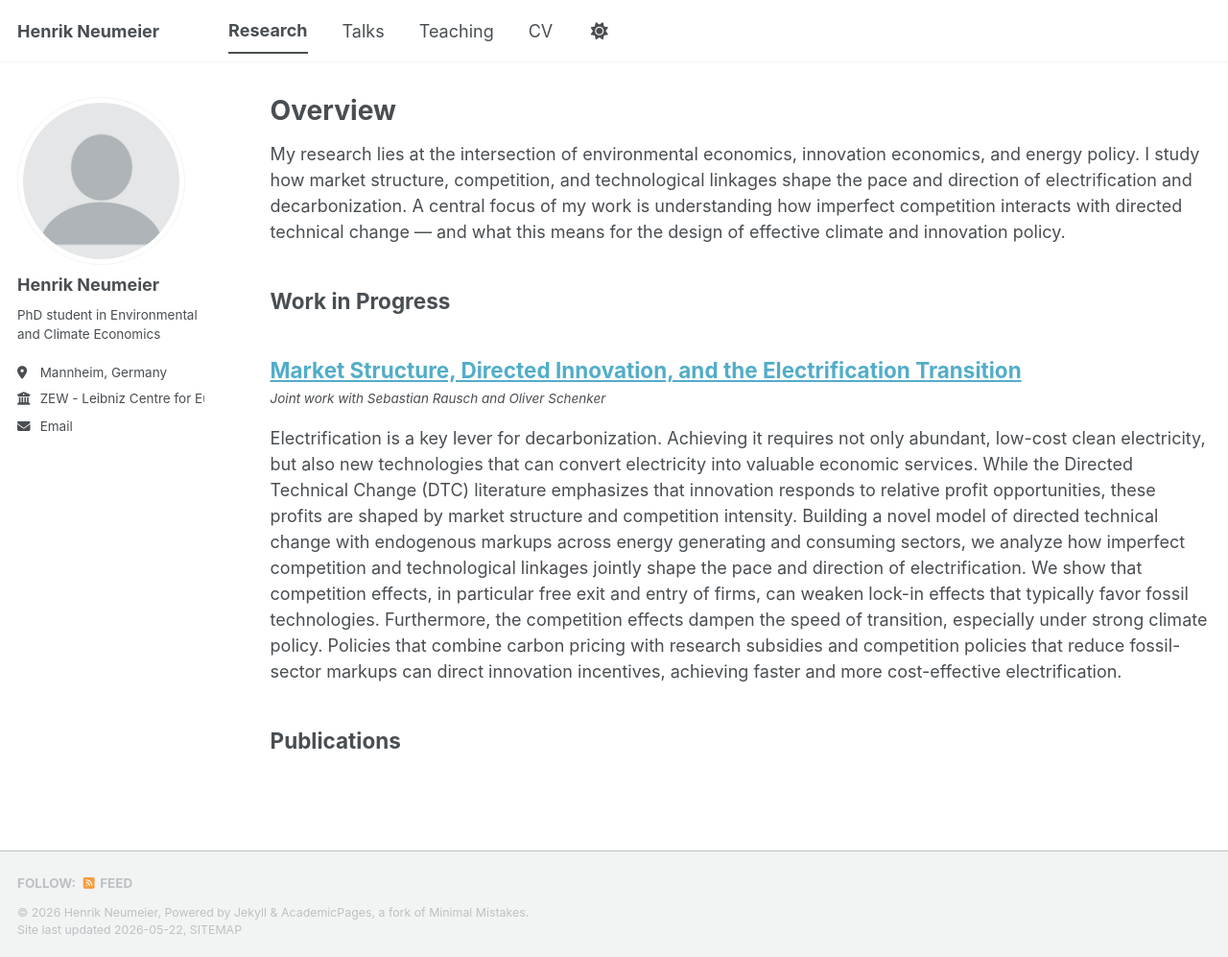
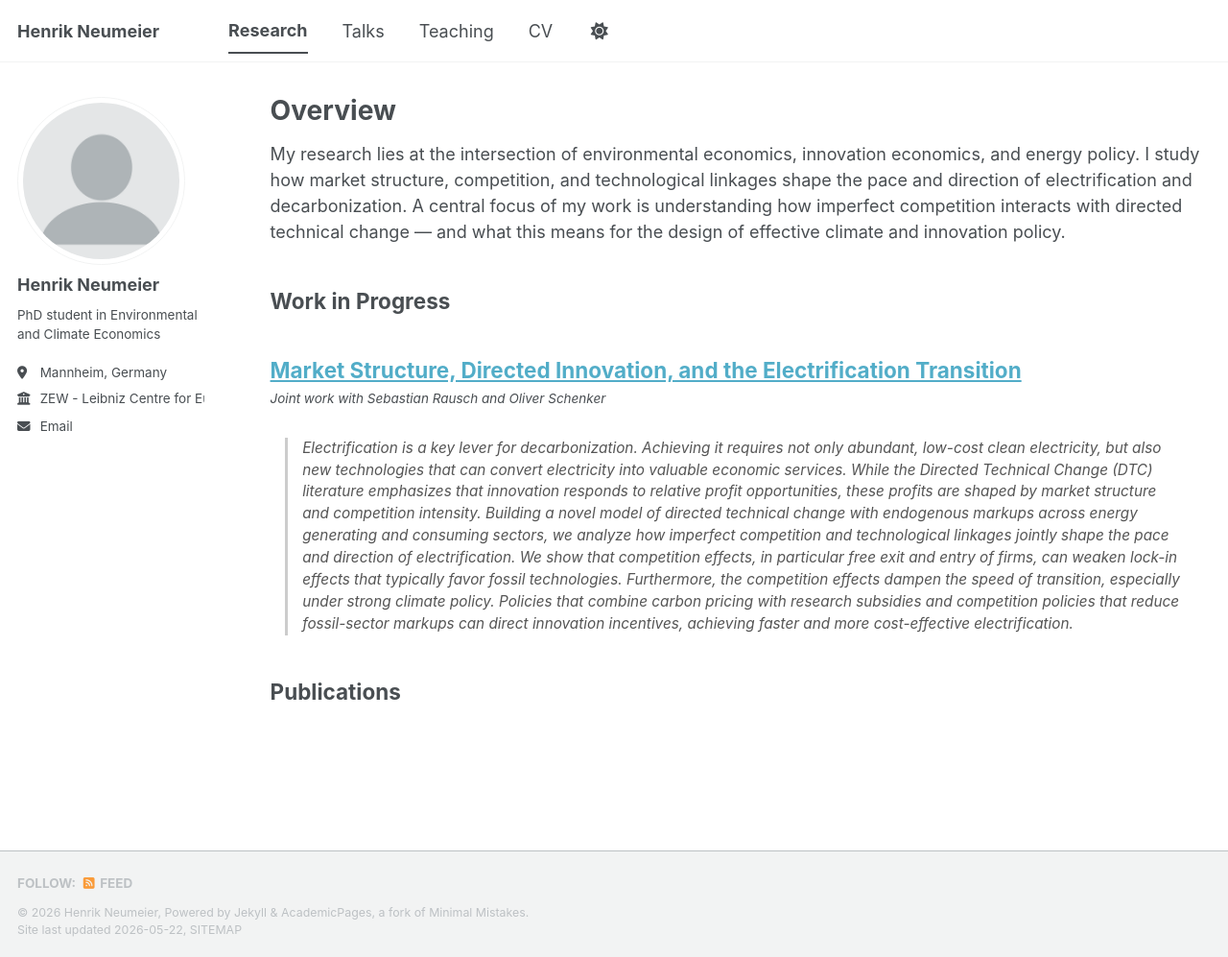
Before and after one commit to henrikneumeier/henrikneumeier.github.io, a Jekyll site: the page built from _pages/publications.html, in a window 1280 px wide and 997 px high. Shown: the whole window at 96% size. Built offline with Jekyll 4.4.1, drawn with Linux system fonts in a browser that asks for light colours; a script bundle is joined from its source files by our own code; library files that are not in the unit come from our copies.

Commit message:
Update archive-single.html

```diff
--- a/_includes/archive-single.html
+++ b/_includes/archive-single.html
@@ -53,10 +53,16 @@
     {% endif %}
 
     {% if post.excerpt and site.read_more != 'enabled' %}
+    {% if post.collection == 'publications' %}
+    <blockquote style="font-size: 0.85em; font-style: italic; border-left: 3px solid #ccc; padding-left: 1em; margin-left: 1em; color: #555;">
+      {{ post.excerpt | markdownify }}
+    </blockquote>
+  {% else %}
     <p class="archive__item-excerpt" itemprop="description">{{ post.excerpt | markdownify }}</p>
-    {% elsif post.excerpt and site.read_more == 'enabled' %}
-    <p class="archive__item-excerpt" itemprop="description"><p>{{ post.excerpt | markdownify | remove: '<p>' | remove: '</p>' }}<strong><a href="{{ base_path }}{{ post.url }}" rel="permalink"> Read more</a></strong></p></p>
-    {% endif %}
+  {% endif %}
+{% elsif post.excerpt and site.read_more == 'enabled' %}
+  <p class="archive__item-excerpt" itemprop="description"><p>{{ post.excerpt | markdownify | remove: '<p>' | remove: '</p>' }}<strong><a href="{{ base_path }}{{ post.url }}" rel="permalink"> Read more</a></strong></p></p>
+{% endif %}
 
     {% if post.citation and post.paperurl and post.slidesurl and post.bibtexurl %}
       <p>Recommended citation: {{ post.citation }}<br /><a href="{{ post.paperurl }}">Download Paper</a> | <a href="{{ post.slidesurl }}">Download Slides</a> | <a href="{{ post.bibtexurl }}">Download Bibtex</a></p>
```
